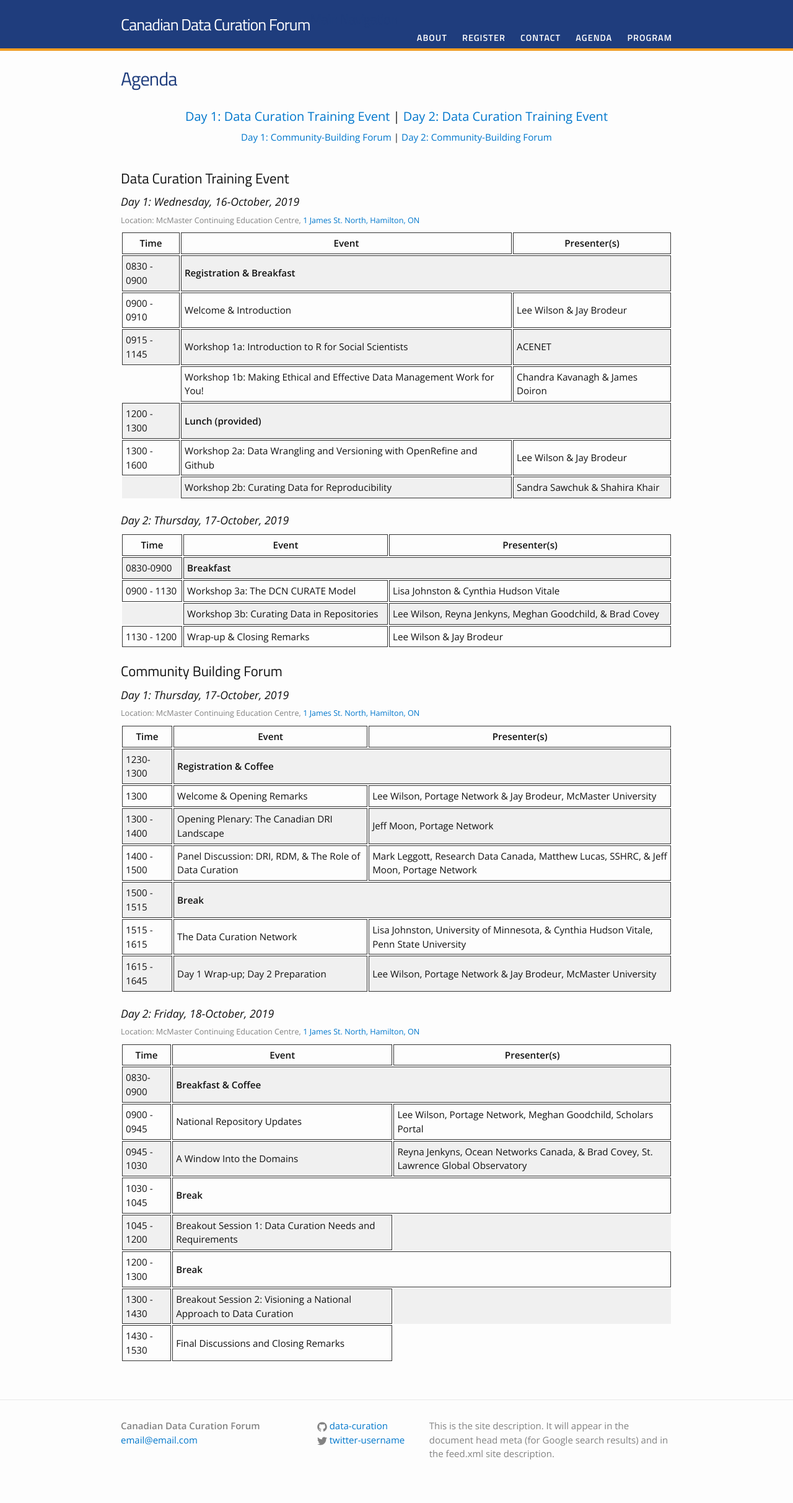
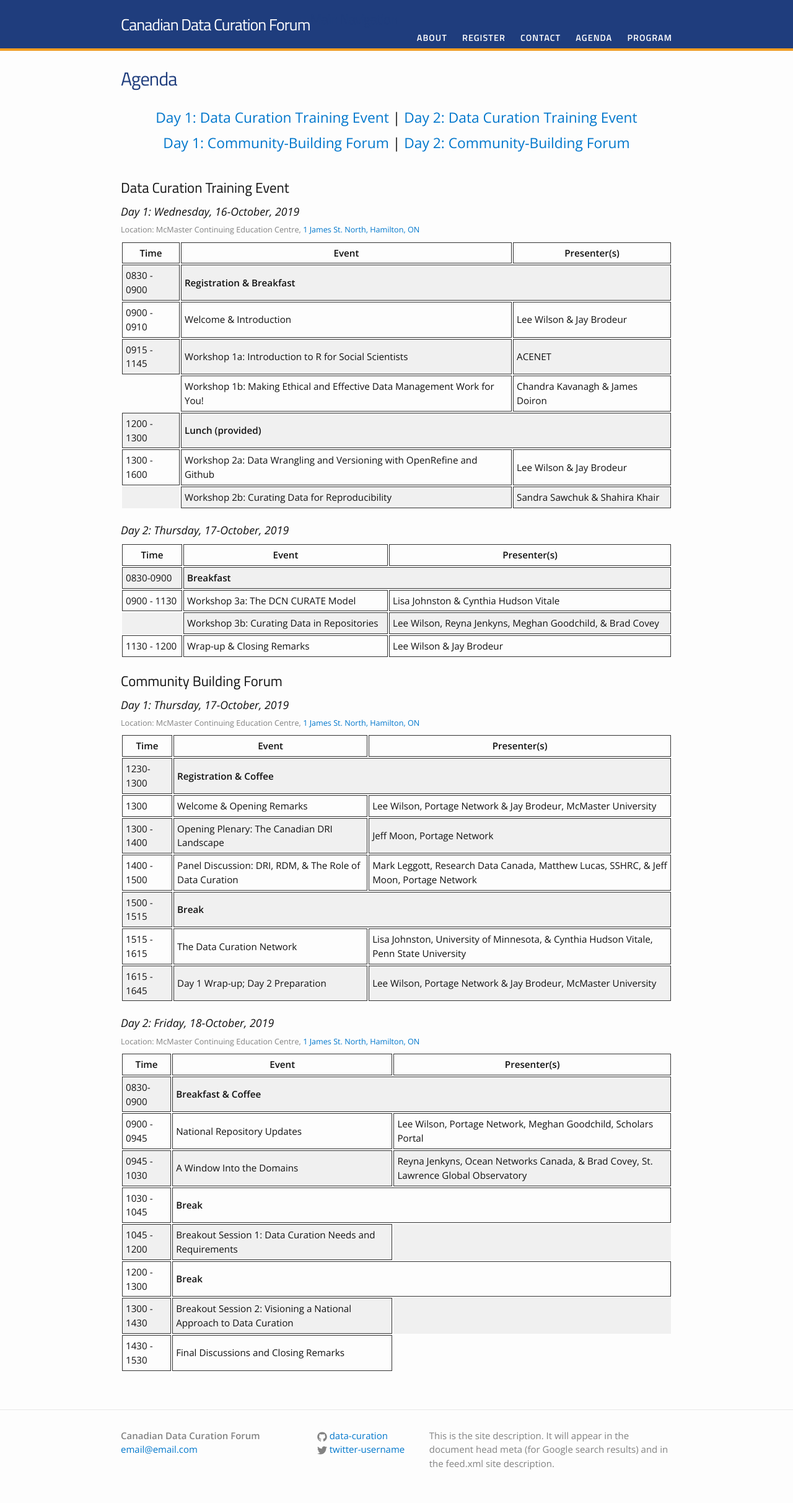
Before and after one commit to data-curation/data-curation.github.io, a Jekyll site: the page built from agenda.md, in a window 1280 px wide. Shown: the whole page at 62% size. Built offline with Jekyll 4.4.1, drawn with Linux system fonts in a browser that asks for light colours.

Commit message:
Update agenda.md

```diff
--- a/agenda.md
+++ b/agenda.md
@@ -4,9 +4,9 @@ title: Agenda
 permalink: /agenda/
 ---
 
-<p style="text-align:center; font-size:20px;"><a href="#day-1">Day 1: Data Curation Training Event</a> |
+<p style="text-align:center; font-size:1.5em;"><a href="#day-1">Day 1: Data Curation Training Event</a> |
 <a href="#day-2">Day 2: Data Curation Training Event</a></p>
-<p style="text-align:center;"><a href="#day-2a">Day 1: Community-Building Forum</a> |
+<p style="text-align:center; font-size:1.5em;"><a href="#day-2a">Day 1: Community-Building Forum</a> |
 <a href="#day-3">Day 2: Community-Building Forum</a></p>
 <br />
 
```
